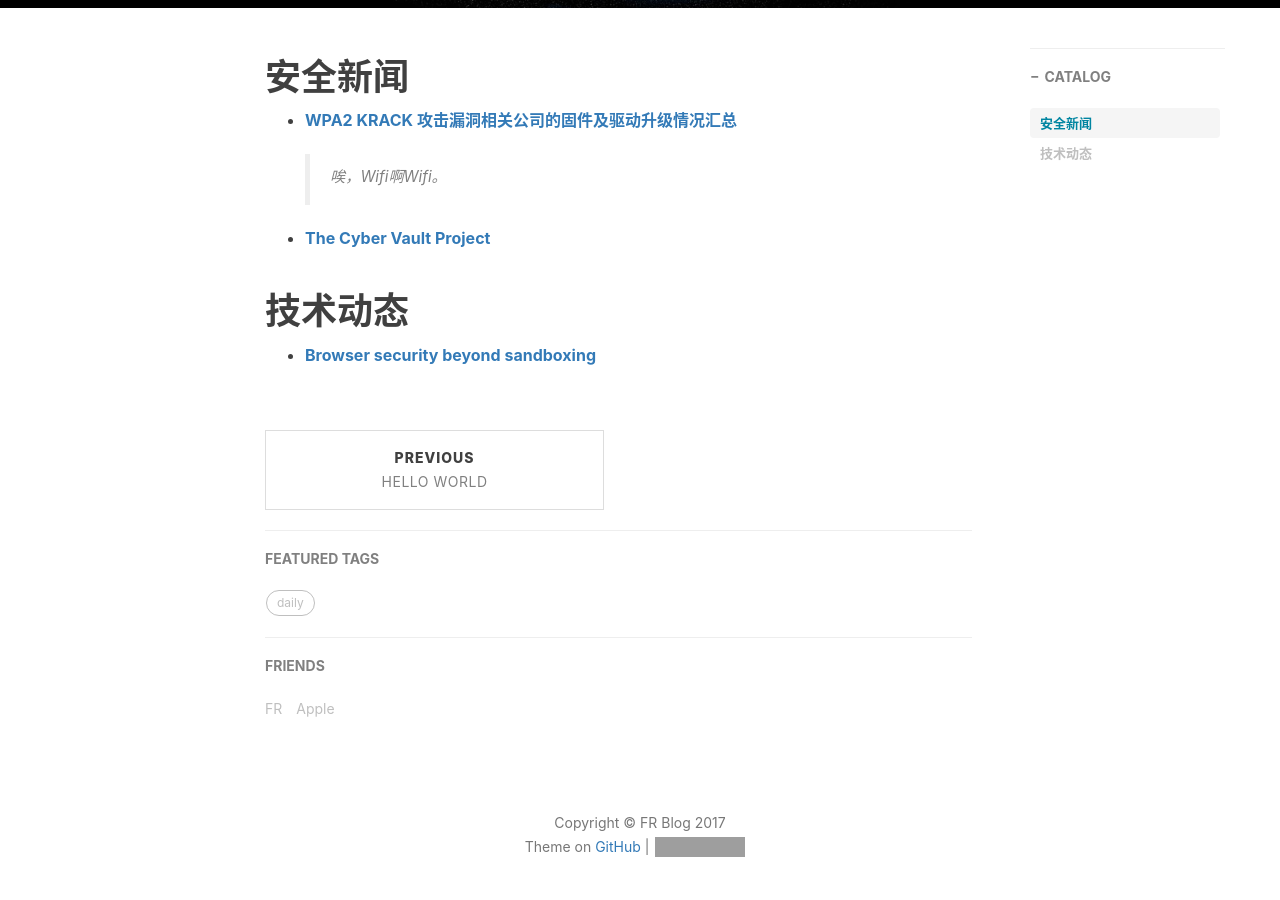
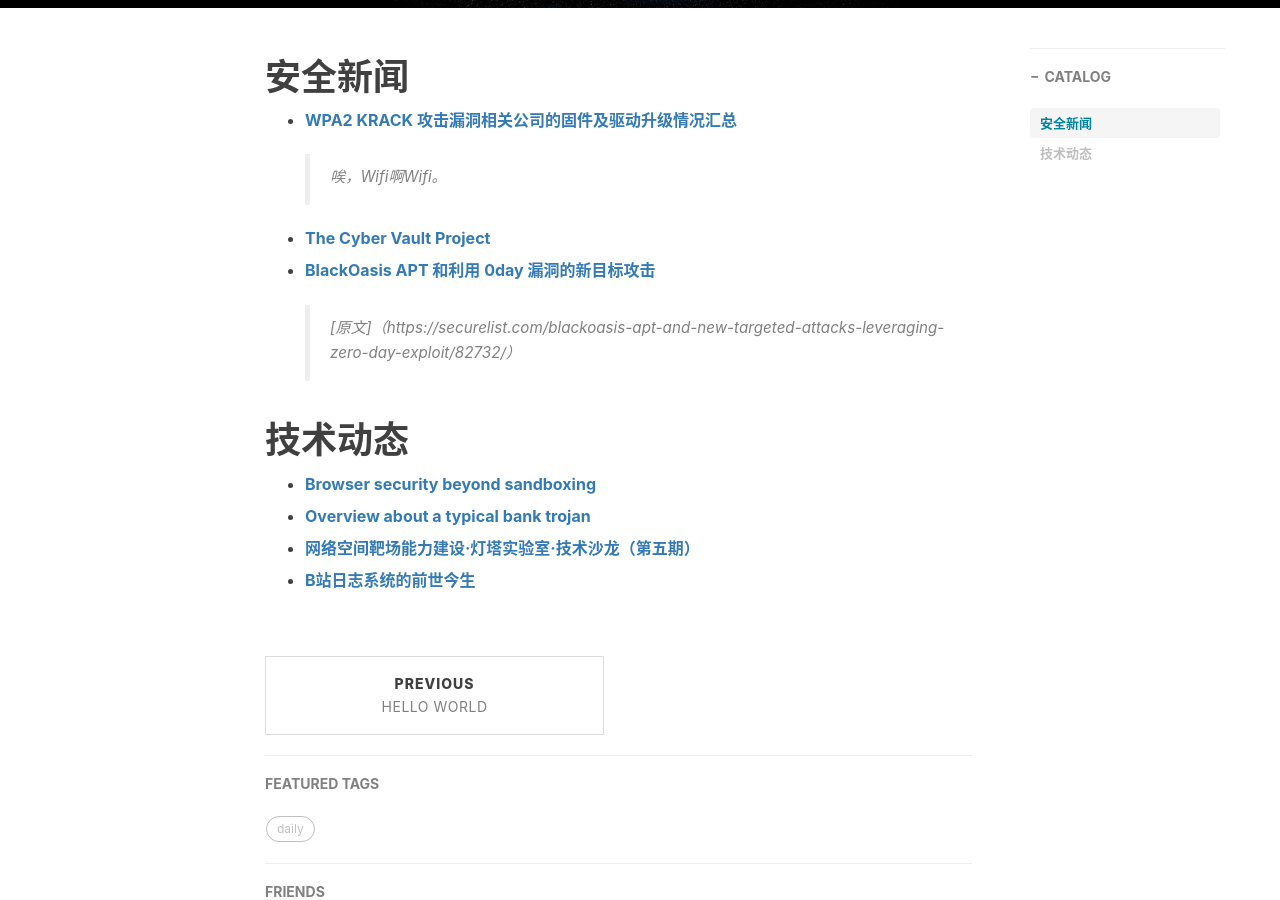
Before and after one commit to flankeraptor/flankeraptor.github.io, a Jekyll site: the page built from _posts/2017-10-19-20171019-安全动态.md, in a window 1280 px wide and 900 px high, scrolled down 515 px. Built offline with Jekyll 4.4.1, drawn with Linux system fonts in a browser that asks for light colours; nearby versions of some CDN libraries; comment, search, counter and statistics services are not loaded; grey boxes are pictures that could not be loaded.

Commit message:
Update 2017-10-19-20171019-安全动态.md

```diff
--- a/_posts/2017-10-19-20171019-安全动态.md
+++ b/_posts/2017-10-19-20171019-安全动态.md
@@ -15,5 +15,14 @@ tags:
 
 - **[The Cyber Vault Project](http://nsarchive.gwu.edu/project/cyber-vault-project)**
 
+ - **[BlackOasis APT 和利用 0day 漏洞的新目标攻击](https://paper.seebug.org/418/)**
+     >[原文]（https://securelist.com/blackoasis-apt-and-new-targeted-attacks-leveraging-zero-day-exploit/82732/）
+
 # 技术动态
 - **[Browser security beyond sandboxing](https://blogs.technet.microsoft.com/mmpc/2017/10/18/browser-security-beyond-sandboxing/)**
+
+- **[Overview about a typical bank trojan](http://www.blackstormsecurity.com/docs/FOAATTB.pdf)**
+
+- **[网络空间靶场能力建设·灯塔实验室·技术沙龙（第五期）](https://mp.weixin.qq.com/s/YyGiYORwk78SKRk_oLe0Xg)**
+
+- **[B站日志系统的前世今生](https://mp.weixin.qq.com/s/onrBwQ0vyLJYWD_FRnNjEg)**
```
